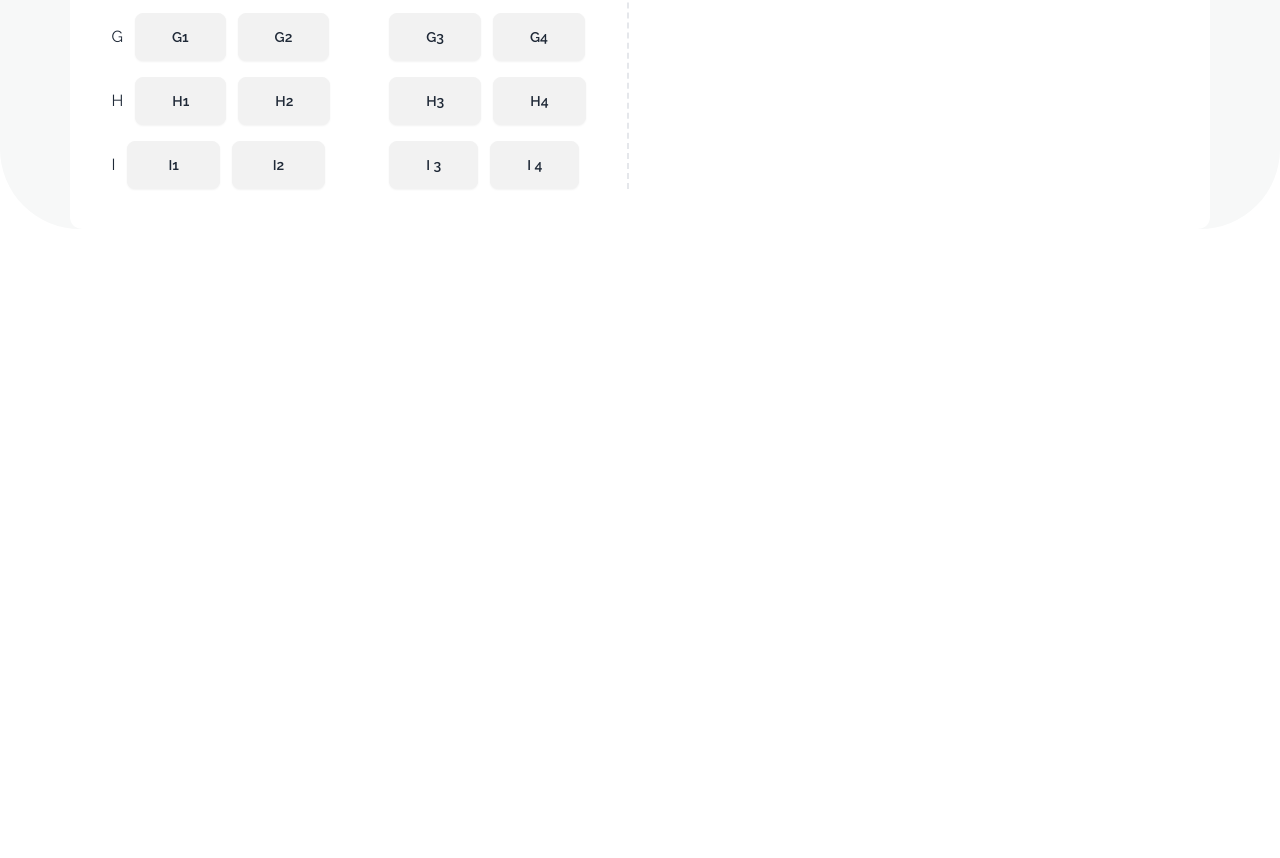
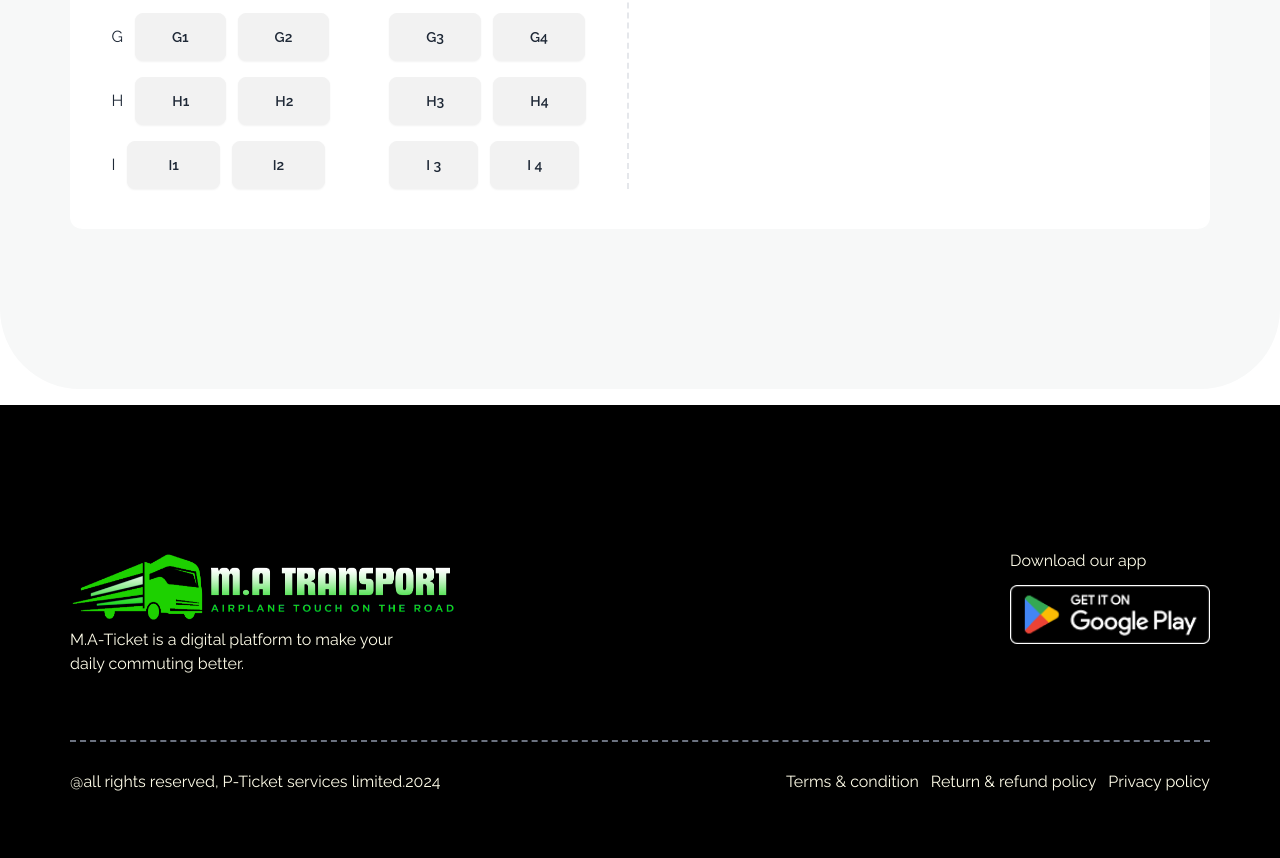
Before and after one commit to masarkerdev/ticket-booking-landing-page, a plain HTML site: page index.html in a window 1280 px wide. Shown: the part 2568-3426 px from the top of the page. Before the commit the page ends 2797 px from the top, so only its background shows below. Drawn offline with nearby package versions, Linux system fonts and the light colour scheme.

Commit message:
added footer

```diff
--- a/index.html
+++ b/index.html
@@ -144,14 +144,14 @@
 
         <!-- ticket booking sections start here -->
 
-        <section class="w-full bg-[#F7F8F8] border-t-2 border-solid border-green-500 rounded-[80px]" id="ticket">
+        <section class="w-full bg-[#F7F8F8] pb-40 border-t-2 border-solid border-green-500 rounded-[80px]" id="ticket">
 
             <!-- container  start here -->
 
             <div class="w-[1140px] mx-auto">
                 <div class="text-center">
                     <h2 class="text-black text-4xl font-bold text-center pt-16 ">
-                       M.A TRANSPORT
+                        M.A TRANSPORT
                     </h2>
                     <p class="m-4">Yes, you can run unit tests and view the results directly within the app. The
                         integrated <br>testing features allow for a streamlined .</p>
@@ -357,7 +357,8 @@
 
                     <div class="flex-1 border-l-2 border-gray-200 border-dashed pl-10 pr-6">
                         <div>
-                            <h2 class="text-xl font-semibold border-b-2 border-dashed border-gray-200 pb-2 mb-6">Booked Seats</h2>
+                            <h2 class="text-xl font-semibold border-b-2 border-dashed border-gray-200 pb-2 mb-6">Booked
+                                Seats</h2>
                         </div>
 
                         <!-- Seat Calcultion part Start here -->
@@ -410,21 +411,33 @@
                 </div>
             </div>
         </section>
+    </main>
 
+    <footer class="bg-black">
+        <section class="flex justify-between w-[1140px] mx-auto mt-4 border-b-2 border-dashed border-gray-500 pb-16 pt-36">
 
-    </main>
-    <!-- <section class="bg-slate-400 flex flex-col w-full h-[100vh] justify-center bg-opacity-25 -mb-[100vh] z-20">
-        <div class="bg-white w-96 mx-auto p-10 text-center flex flex-col justify-center items-center ">
-            <img src="./images/success.png" alt="">
-            <h4>Thank you for Booking Our Bus Seats.
-                We are working hard to find the best service and deals for you. </h4>
-            <p>Shortly you will find a confirmation in your email.</p>
-            <button>Continue</button>
+           <div >
+            <img src="./images/white-logo.png" alt="" class="w-[400px]">
+                <p class="text-yellow-50">M.A-Ticket is a digital platform to make your <br>daily commuting better.</p>
+           </div>
+            <div class =" flex flex-col gap-3">
+                <p class="text-yellow-50">Download our app</p>
+            <img src="./images/Group 104.png" alt="" class="w-[200px]">
+            </div>
 
-        </div>
-    </section> -->
+        </section>
 
-    <footer>
+        <section class="flex justify-between w-[1140px] mx-auto pt-7 pb-16">
+            <div>
+                <p class="text-yellow-50">@all rights reserved, P-Ticket services limited.2024</p>
+            </div>
+
+            <div class="flex gap-3">
+                <li class="text-yellow-50 list-none">Terms & condition</li>
+                <li class="text-yellow-50 list-none">Return & refund policy</li>
+                <li class="text-yellow-50 list-none ">Privacy policy</li>
+            </div>
+        </section>
 
 
     </footer>
```
Also changed, not shown: images/Group 104.png (added), images/white-logo.png (added).
